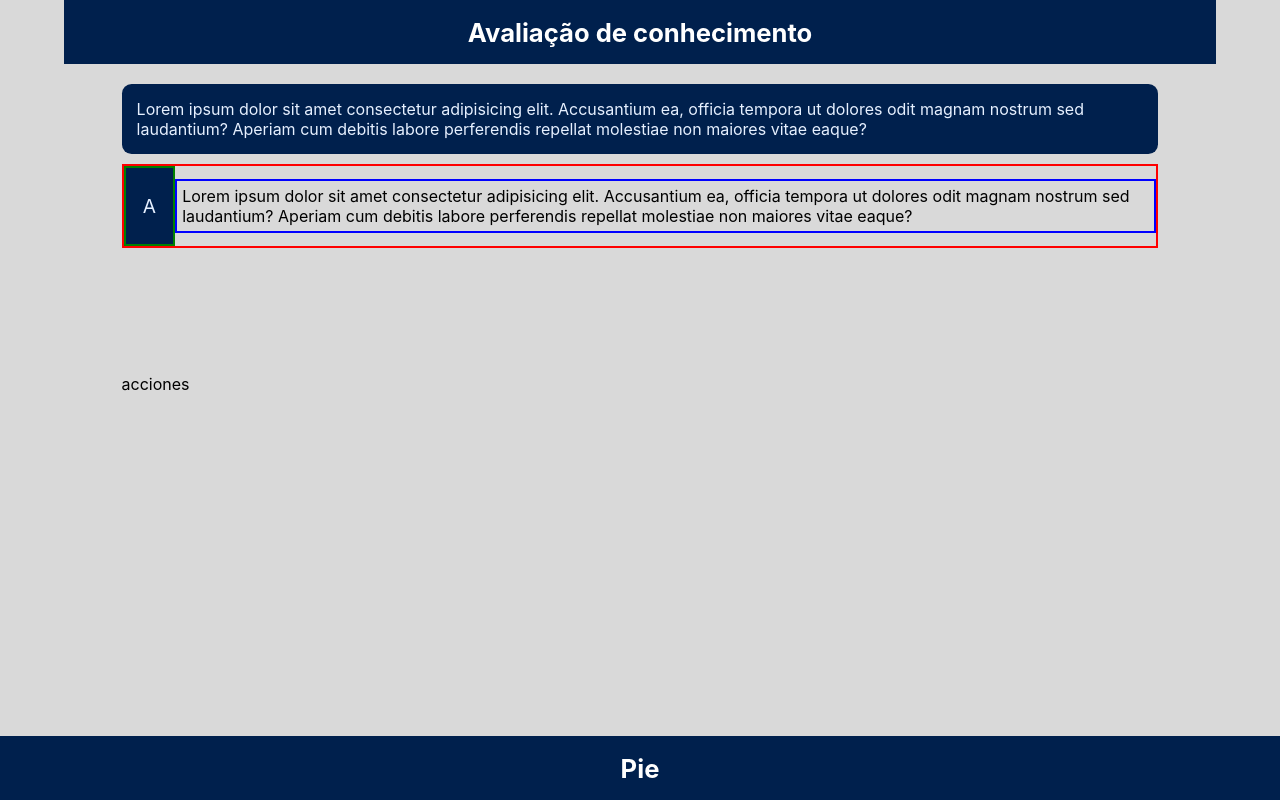
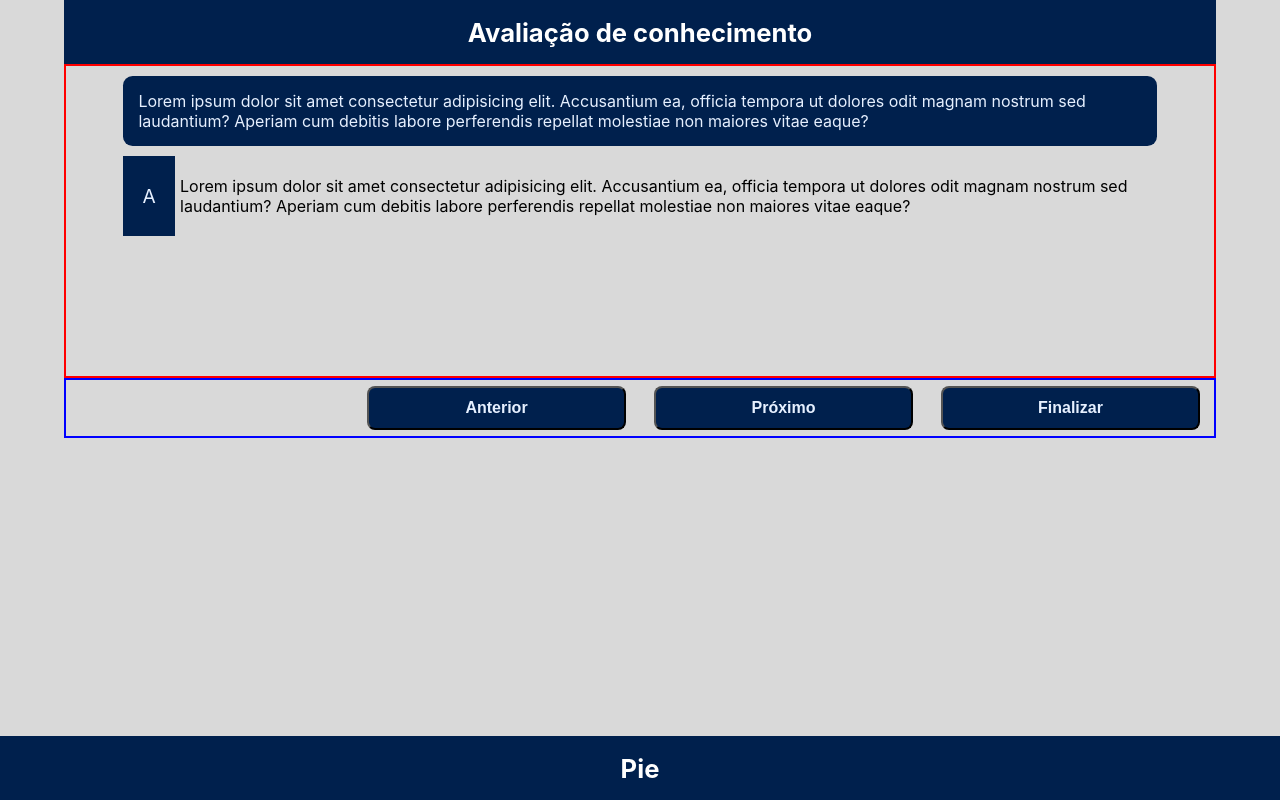
Before and after one commit to HardBoris/studytor-spa, a React (Create React App) app: page / in a window 1280 px wide. Built offline with nearby package versions, Linux system fonts and the light colour scheme.

Commit message:
feat: barra de acciones iniciada

```diff
--- a/src/components/Alternativa/alternativa.css
+++ b/src/components/Alternativa/alternativa.css
@@ -9,7 +9,6 @@
   flex-direction: row;
   justify-content: center;
   align-items: center;
-  border: 2px solid red;
 }
 
 .alternativa {
@@ -24,7 +23,6 @@
   justify-content: center;
   align-items: center;
   font-size: 1.2rem;
-  border: 2px solid green;
 }
 
 .alternativa-contenido {
@@ -32,7 +30,6 @@
   min-height: 50px;
   height: fit-content;
   padding: 5px;
-  border: 2px solid blue;
 }
 
 @media (min-width: 321px) {
--- /dev/null
+++ b/src/components/BGbutton/index.tsx
@@ -0,0 +1,14 @@
+import { ButtonHTMLAttributes, ReactNode } from "react";
+import "./style.css";
+interface ButtonProps extends ButtonHTMLAttributes<HTMLButtonElement> {
+  children: ReactNode;
+  variant?: string;
+}
+
+export const BGbutton = ({ children, variant, ...rest }: ButtonProps) => (
+  <div className="btn">
+    <button {...rest} className={variant}>
+      {children}
+    </button>
+  </div>
+);
--- /dev/null
+++ b/src/components/BGbutton/style.css
@@ -0,0 +1,49 @@
+.btn {
+  width: 100%;
+  height: 80%;
+  /* margin: auto; */
+  display: flex;
+  justify-content: center;
+  align-items: center;
+  /*border: 2px solid green;*/
+}
+
+button {
+  height: 100%;
+  width: 90%;
+  background-color: var(--primary-85);
+  /*border: solid 1px var(--primary);*/
+  border-radius: 0.5rem;
+  font-weight: bold;
+  font-size: 1rem;
+  color: var(--primary-light);
+  cursor: pointer;
+}
+
+button:hover {
+  background-color: var(--primary);
+  /* color: var(--primary-light); */
+  border: none;
+}
+
+.yes:hover {
+  background-color: green;
+}
+
+.not:hover {
+  background-color: red;
+}
+
+.warning:hover {
+  background-color: yellow;
+}
+
+/* @media (min-width: 426px) {
+  .btn {
+    width: 100%;
+    height: auto;
+    display: flex;
+    justify-content: flex-start;
+    align-items: flex-end;
+  }
+} */
--- a/src/components/Pregunta/index.tsx
+++ b/src/components/Pregunta/index.tsx
@@ -13,7 +13,6 @@ export const Pregunta = () => {
       <div className="alternativas">
         <Alternativa />
       </div>
-      <div className="pregunta-accion">acciones</div>
     </div>
   );
 };
--- a/src/components/Pregunta/pregunta.css
+++ b/src/components/Pregunta/pregunta.css
@@ -22,11 +22,6 @@
   min-height: 200px;
   height: fit-content;
   margin-bottom: 10px;
-}
-
-.pregunta-accion {
-  width: 100%;
-  height: 100px;
 }
 
 /*@media (min-width: 321px) {
--- a/src/pages/Pruebas/index.tsx
+++ b/src/pages/Pruebas/index.tsx
@@ -1,4 +1,6 @@
+import { BGbutton } from "../../components/BGbutton";
 import { Pregunta } from "../../components/Pregunta";
+import "./pruebas.css";
 
 export const Pruebas = () => {
   return (
@@ -7,7 +9,20 @@ export const Pruebas = () => {
         <h1>Avaliação de conhecimento</h1>
       </header>
       <main>
-        <Pregunta />
+        <div className="evaluacion">
+          <Pregunta />
+        </div>
+        <div className="acciones">
+          <div className="prueba-boton">
+            <BGbutton>Anterior</BGbutton>
+          </div>
+          <div className="prueba-boton">
+            <BGbutton>Próximo</BGbutton>
+          </div>
+          <div className="prueba-boton">
+            <BGbutton>Finalizar</BGbutton>
+          </div>
+        </div>
       </main>
       <footer>
         <h1>Pie</h1>
--- /dev/null
+++ b/src/pages/Pruebas/pruebas.css
@@ -0,0 +1,25 @@
+.evaluacion {
+  border: 2px solid red;
+  width: 100%;
+  height: fit-content;
+  display: flex;
+  justify-content: center;
+  align-items: center;
+}
+
+.acciones {
+  width: 100%;
+  height: 60px;
+  display: flex;
+  justify-content: flex-end;
+  align-items: center;
+  border: 2px solid blue;
+}
+
+.prueba-boton {
+  width: 25%;
+  height: 100%;
+  display: flex;
+  justify-content: center;
+  align-items: center;
+}
```
